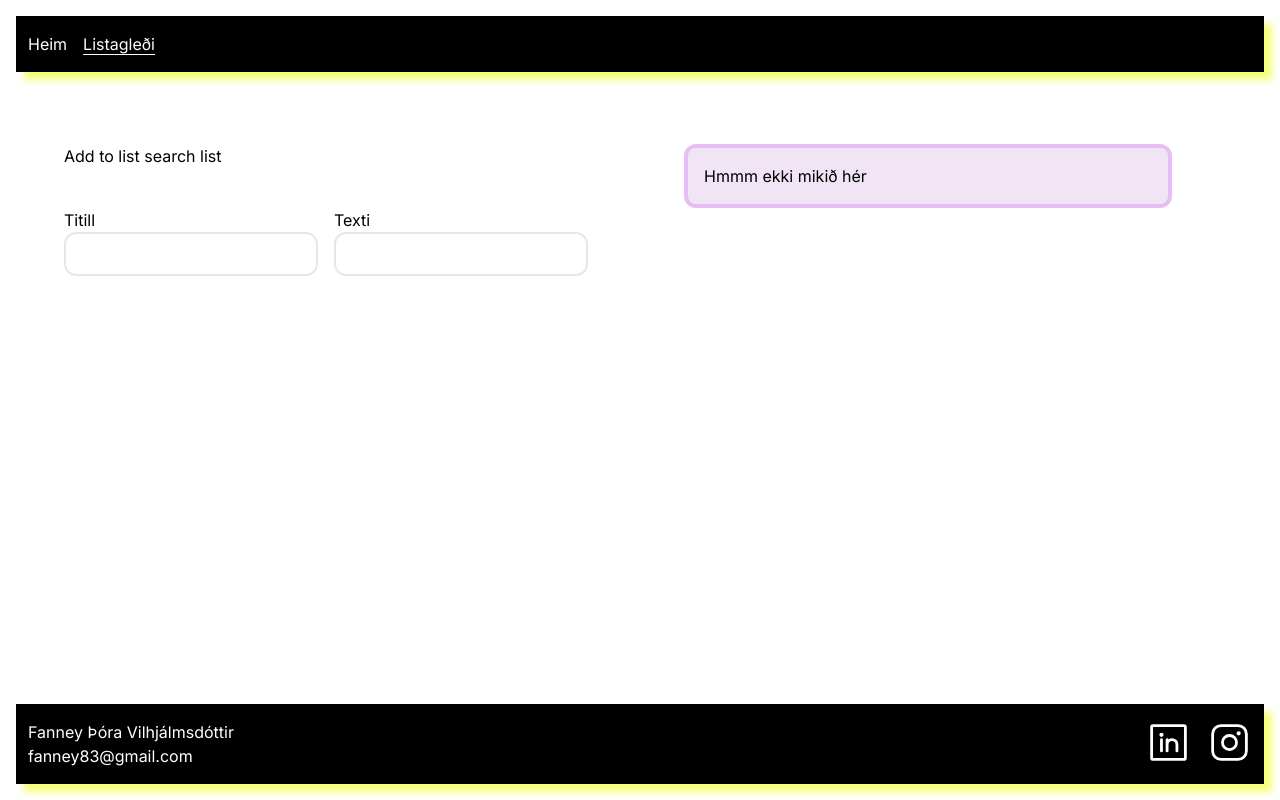
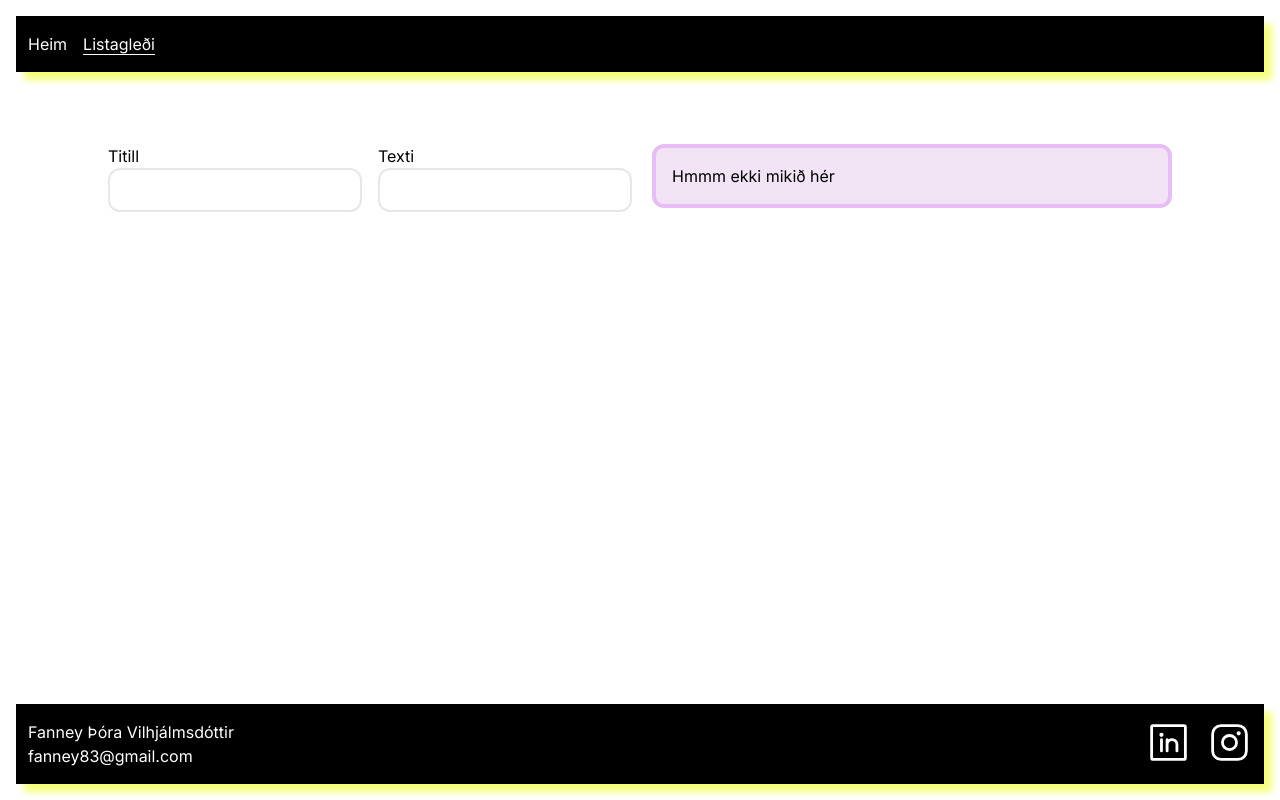
Before and after one commit to fanney83/my_little_micro_site, a Next.js app: page /entities in a window 1280 px wide. Built offline with nearby package versions, Linux system fonts and the light colour scheme.

Commit message:
move all list func to list

```diff
--- a/app/(dashboard)/entities/page.tsx
+++ b/app/(dashboard)/entities/page.tsx
@@ -1,7 +1,7 @@
-import NewEntryForms from '@/app/components/NewEntryForm'
+import List from '@/app/components/List'
 
 const Entities = async () => {
-  return <NewEntryForms />
+  return <List />
 }
 
 export default Entities
--- a/app/(dashboard)/layout.tsx
+++ b/app/(dashboard)/layout.tsx
@@ -1,18 +1,5 @@
-import Link from 'next/link'
-import NewTodoFroms from '../components/NewEntryForm'
-import List from '../components/List'
-
 const DashboardLayout = ({ children }) => {
-  return (
-    <div className="my-6 px-16 py-8 grid grid-cols-2">
-      <div>
-        <Link href="/entities">Add to list</Link>
-        <Link href="/journal"> search list </Link>
-      </div>
-      <List />
-      {children}
-    </div>
-  )
+  return <div className="my-6 px-16 py-8">{children}</div>
 }
 
 export default DashboardLayout
--- a/app/components/List.tsx
+++ b/app/components/List.tsx
@@ -1,6 +1,7 @@
 'use client'
 
 import { useState } from 'react'
+import { useForm } from 'react-hook-form'
 
 export type ListProps = {
   title: string
@@ -11,10 +12,53 @@ export type IList = ListProps[]
 
 export default function List() {
   const [list, setList] = useState<IList>([])
+  const {
+    register,
+    handleSubmit,
+    reset,
+    setFocus,
+    formState: { errors },
+  } = useForm()
 
   return (
-    <div className="w-100 px-8 md:px-11 grid grid-cols grid-flow-row md:grid-flow-col gap-6">
-      <div className="flex flex-col gap-4 ">
+    <div className="w-100 px-8 md:px-11 grid grid-cols-12 grid-flow-row lg:grid-flow-col gap-6">
+      <form
+        className="col-span-12 lg:col-span-6 flex flex-row md:flex-row lg:flex-row items-start h-100 pb-5"
+        onSubmit={handleSubmit((data) => {
+          setList([...list, { title: data.title, subtitle: data.subtitle }]),
+            setFocus('title')
+          reset()
+        })}
+      >
+        <label className="min-h-24 flex flex-col">
+          Titill
+          <input
+            className="border-2 text-black bold mr-4 p-2 rounded-xl "
+            {...register('title', { required: true })}
+          />
+          {errors.title?.type === 'required' && (
+            <p className="text-red-400" role="alert">
+              Obb hér þarf titil
+            </p>
+          )}
+        </label>
+
+        <label className="min-h-24 flex flex-col">
+          Texti
+          <input
+            className="border-2 text-black bold mr-4 p-2 rounded-xl "
+            {...register('subtitle', { required: true })}
+          />
+          {errors.subtitle?.type === 'required' && (
+            <p className="text-red-400" role="alert">
+              Obb hér þarf texta
+            </p>
+          )}
+        </label>
+        <button className="w-100 text-sm " type="submit"></button>
+      </form>
+
+      <div className="flex flex-col gap-4 col-span-12 lg:col-span-6">
         {list.length > 0 ? (
           list
             .sort((a, b) => {
--- a/app/components/NewEntryForm.tsx
+++ b/app/components/NewEntryForm.tsx
@@ -1,7 +1,7 @@
 'use client'
 import { useForm } from 'react-hook-form'
 
-const NewEntryForms = () => {
+const NewEntryForms = ({ setList, list }) => {
   const {
     register,
     handleSubmit,
```
